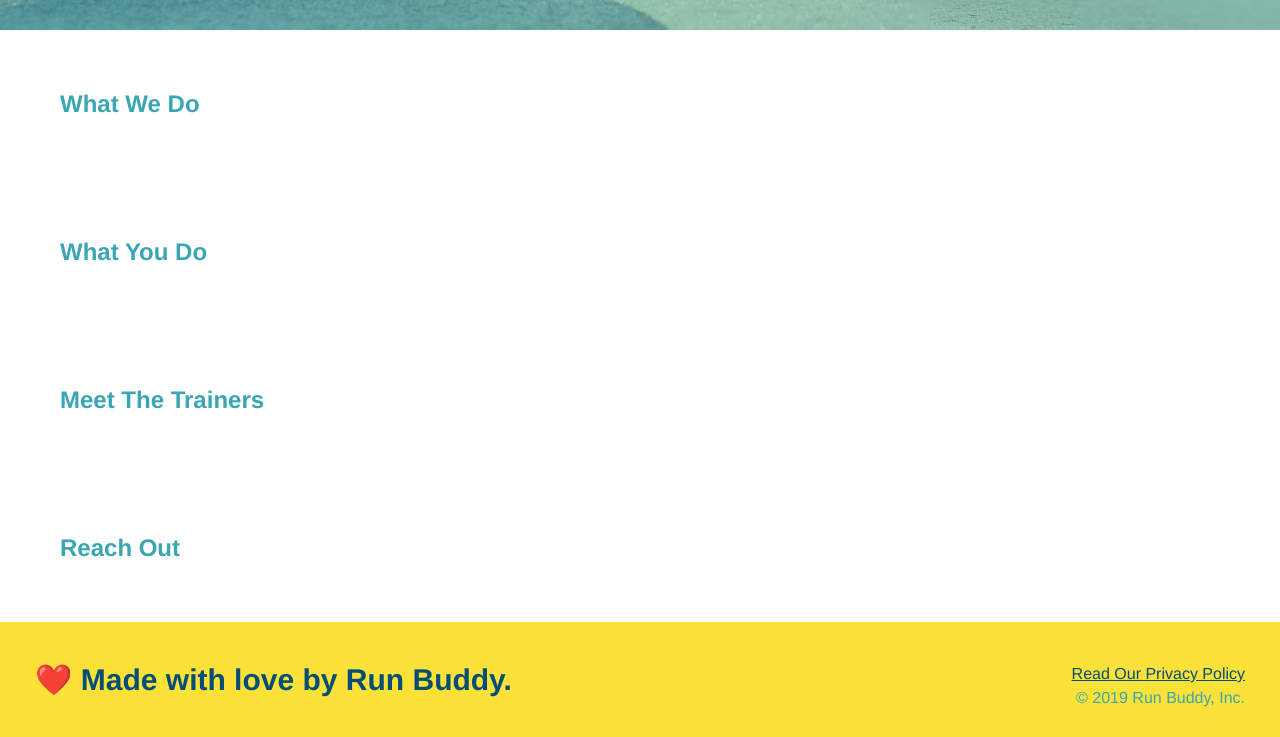
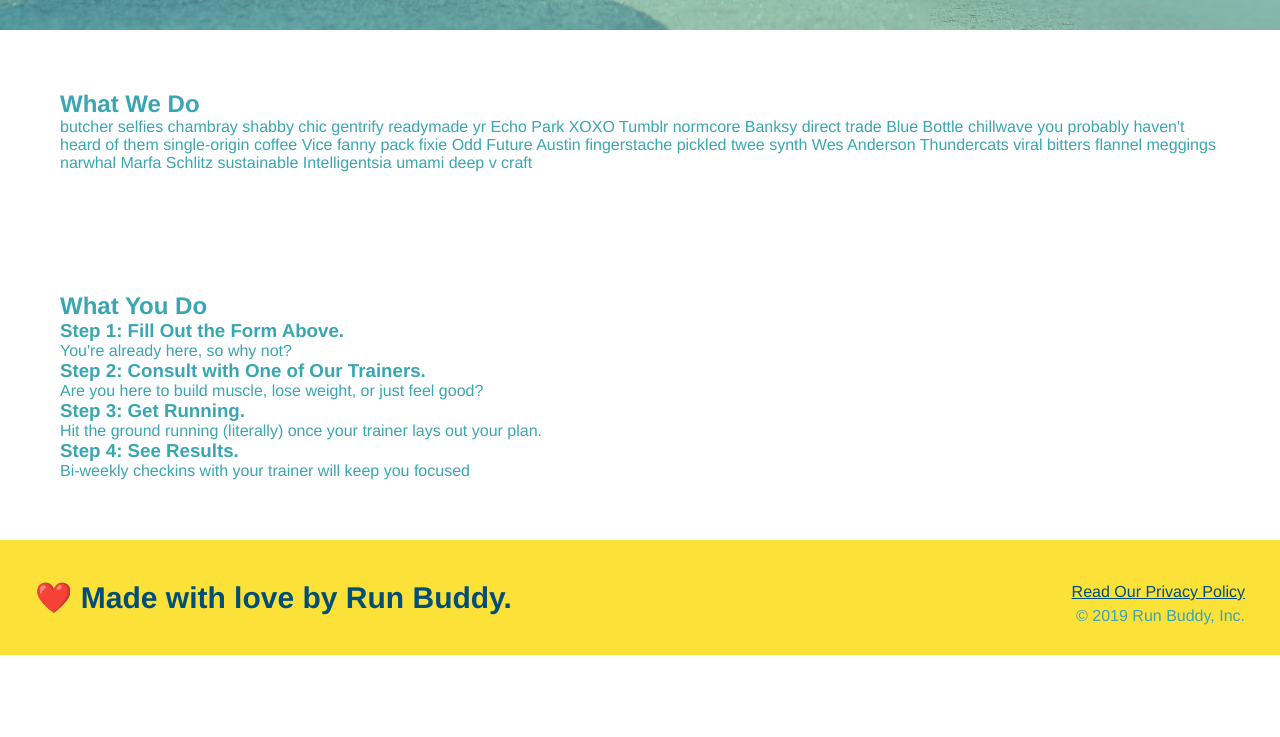
Before and after one commit to thejake989/run-buddy, a plain HTML site: page index.html in a window 1280 px wide. Shown: the part 652-1389 px from the top of the page. After the commit the page ends 1307 px from the top, so only its background shows below. Drawn offline with Linux system fonts and the light colour scheme.

Commit message:
What-we-do-update

```diff
--- a/index.html
+++ b/index.html
@@ -71,21 +71,34 @@
   <!-- "what we do" section -->
 <section>
   <h2>What We Do</h2>
+  <p>
+    butcher selfies chambray shabby chic gentrify readymade yr Echo Park XOXO Tumblr normcore Banksy direct trade Blue Bottle chillwave you probably haven't heard of them single-origin coffee Vice fanny pack fixie Odd Future Austin fingerstache pickled twee synth Wes Anderson Thundercats viral bitters flannel meggings narwhal Marfa Schlitz sustainable Intelligentsia umami deep v craft
+  </p>
 </section>
 
 <!-- "what you do" section -->
 <section>
   <h2>What You Do</h2>
-  </section>
 
-  <!-- "meet the trainers" section -->
-  <section>
-    <h2>Meet The Trainers</h2>
-  </section>
+  <div>
+    <h3>Step 1: Fill Out the Form Above.</h3>
+    <p>You're already here, so why not?</p>
+  </div>
 
-  <!-- "reach out" section -->
-  <section>
-    <h2>Reach Out</h2>
+  <div>
+    <h3>Step 2: Consult with One of Our Trainers.</h3>
+    <p>Are you here to build muscle, lose weight, or just feel good?</p>
+  </div>
+
+  <div>
+    <h3>Step 3: Get Running.</h3>
+    <p>Hit the ground running (literally) once your trainer lays out your plan.</p>
+  </div>
+
+  <div>
+    <h3>Step 4: See Results.</h3>
+    <p>Bi-weekly checkins with your trainer will keep you focused</p>
+  </div>
 </section>
 
   <!-- footer -->
```
Lines whose indentation alone changed are shown as unchanged.
